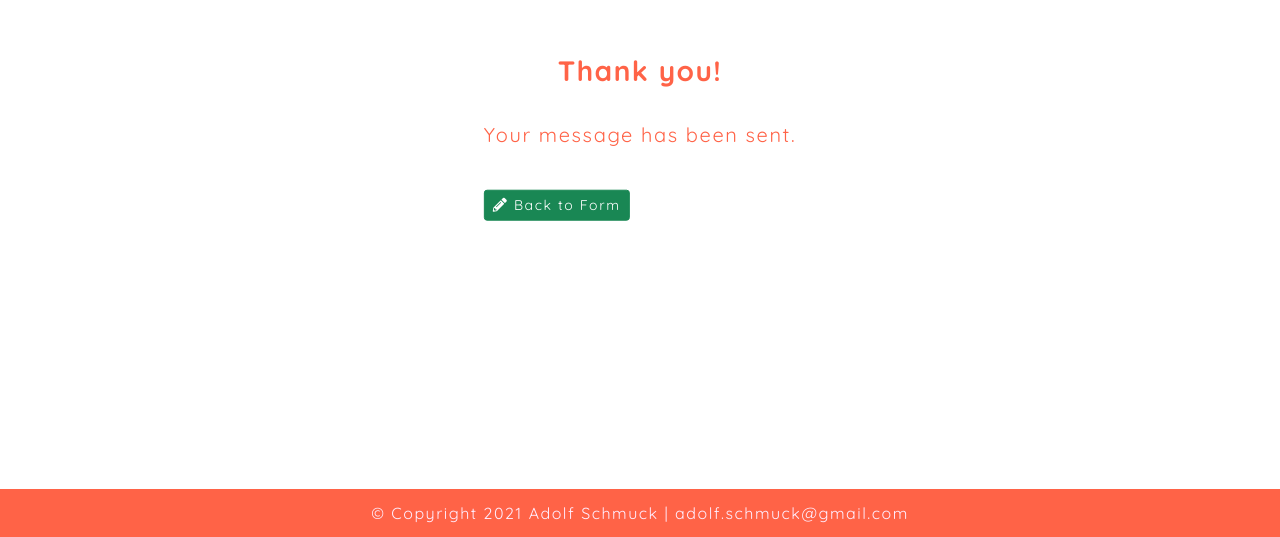
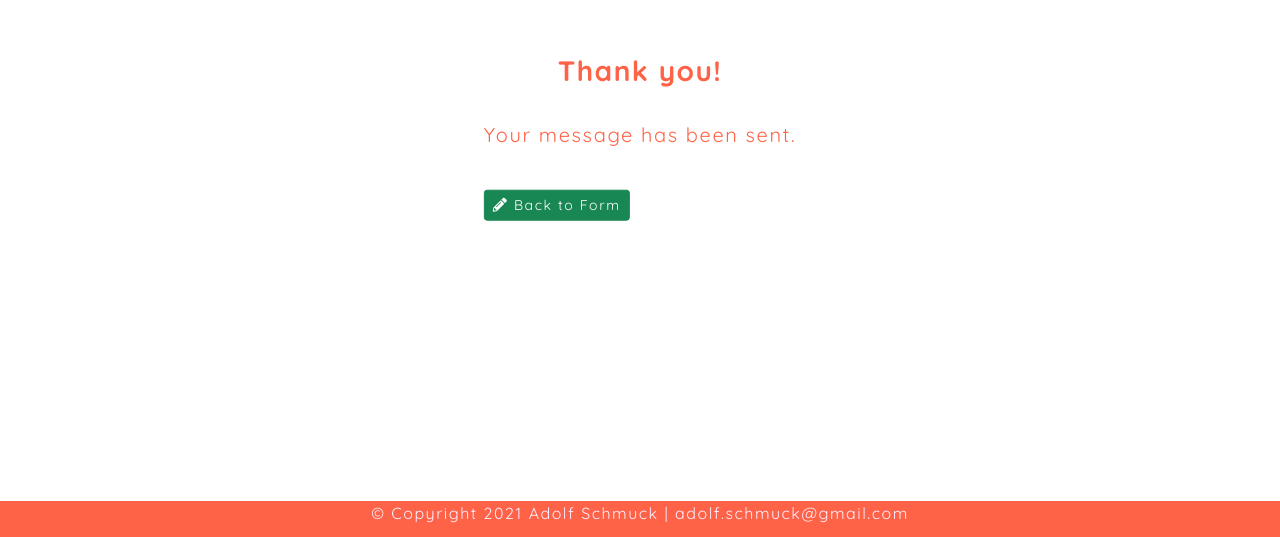
Before and after one commit to answebdev/portfolio-id, a React (Create React App) app: page /success in a window 1280 px wide. Shown: the part 263-800 px from the top of the page. Built offline with nearby package versions, Linux system fonts and the light colour scheme.

Commit message:
update css

```diff
--- a/src/styles/Footer.module.css
+++ b/src/styles/Footer.module.css
@@ -17,7 +17,7 @@ body {
   right: 0;
   bottom: 0;
   /* height: [footer-height]; */
-  padding: 12px;
+  padding: 0 12px 12px 12px;
   background: #ff6347;
   text-align: center;
 }
```
Also changed, not shown: src/App.css (+0 -18 lines).
